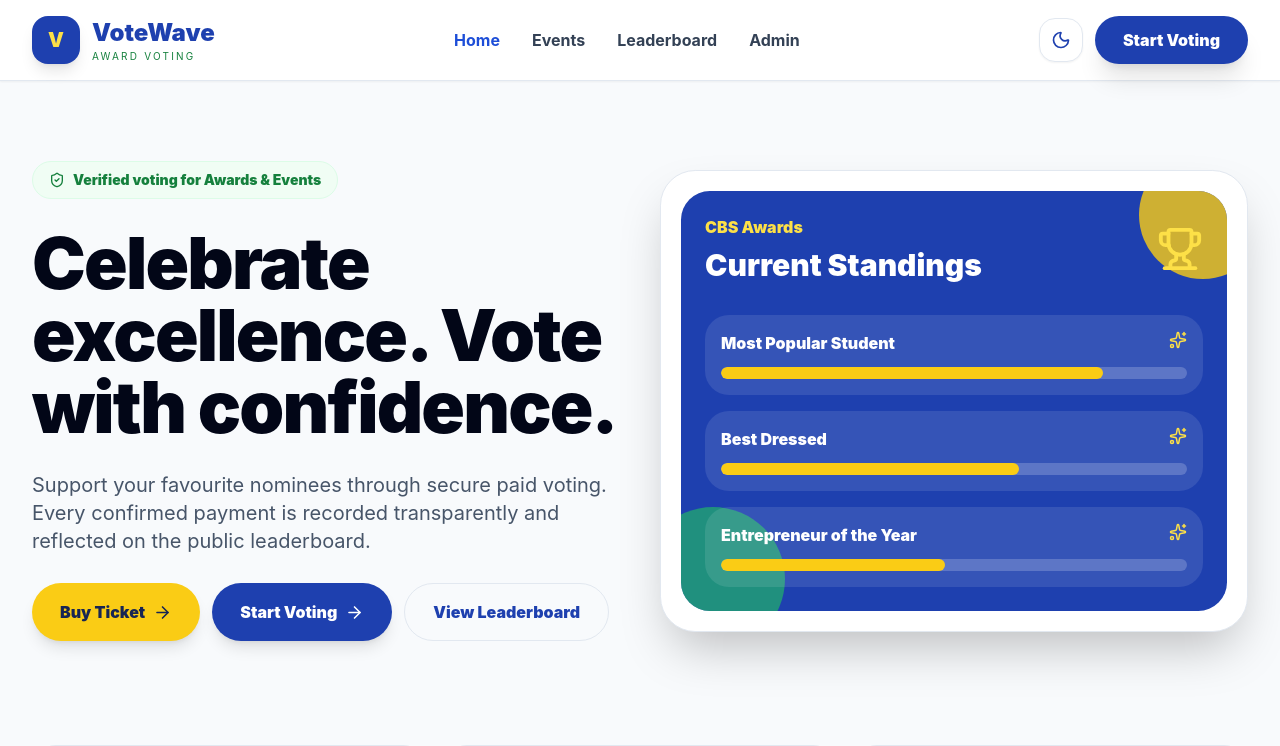
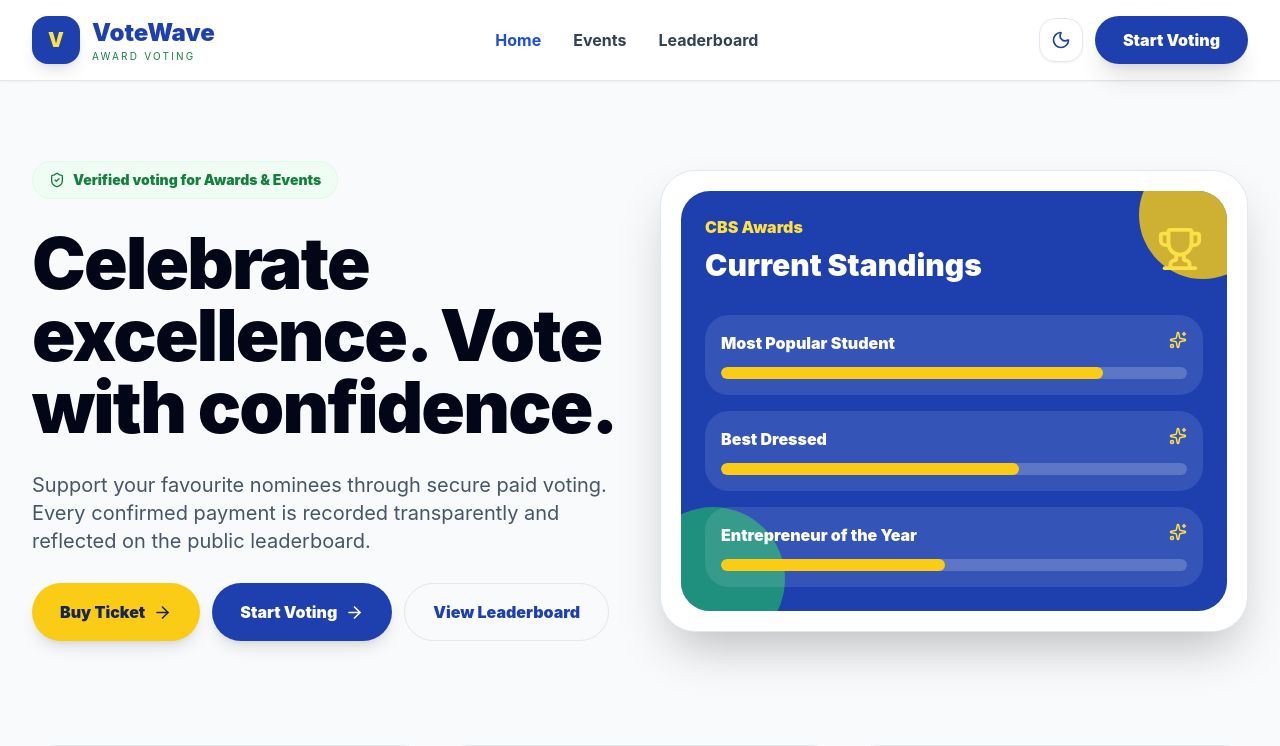
Before and after one commit to bmcuniverse-codes/pinnacleonceagain, a React (Vite) app in the folder frontend/: page / in a window 1280 px wide. Shown: the top 746 px of the page. Built offline with nearby package versions, Linux system fonts and the light colour scheme; no server answers; the database is empty.

Commit message:
from PublicLayout

```diff
--- a/frontend/src/layouts/PublicLayout.jsx
+++ b/frontend/src/layouts/PublicLayout.jsx
@@ -90,7 +90,6 @@ export default function PublicLayout() {
             <NavLink to="/" className={navLink}>Home</NavLink>
             <NavLink to="/events" className={navLink}>Events</NavLink>
             {leaderboardVisible && <NavLink to="/leaderboard" className={navLink}>Leaderboard</NavLink>}
-            <NavLink to="/admin/login" className={navLink}>Admin</NavLink>
           </nav>
 
           <div className="flex items-center gap-2 sm:gap-3">
@@ -125,7 +124,6 @@ export default function PublicLayout() {
               <NavLink onClick={() => setMenuOpen(false)} to="/" className={mobileLink}>Home</NavLink>
               <NavLink onClick={() => setMenuOpen(false)} to="/events" className={mobileLink}>Events</NavLink>
               {leaderboardVisible && <NavLink onClick={() => setMenuOpen(false)} to="/leaderboard" className={mobileLink}>Leaderboard</NavLink>}
-              <NavLink onClick={() => setMenuOpen(false)} to="/admin/login" className={mobileLink}>Admin Login</NavLink>
             </nav>
           </div>
         )}
@@ -139,7 +137,6 @@ export default function PublicLayout() {
         <NavLink to="/" className={bottomItem}><Home size={21}/>Home</NavLink>
         <NavLink to="/events" className={bottomItem}><Trophy size={21}/>Events</NavLink>
         {leaderboardVisible && <NavLink to="/leaderboard" className={bottomItem}><BarChart3 size={21}/>Board</NavLink>}
-        <NavLink to="/admin/login" className={bottomItem}><Vote size={21}/>Admin</NavLink>
       </nav>
 
     </div>
```
